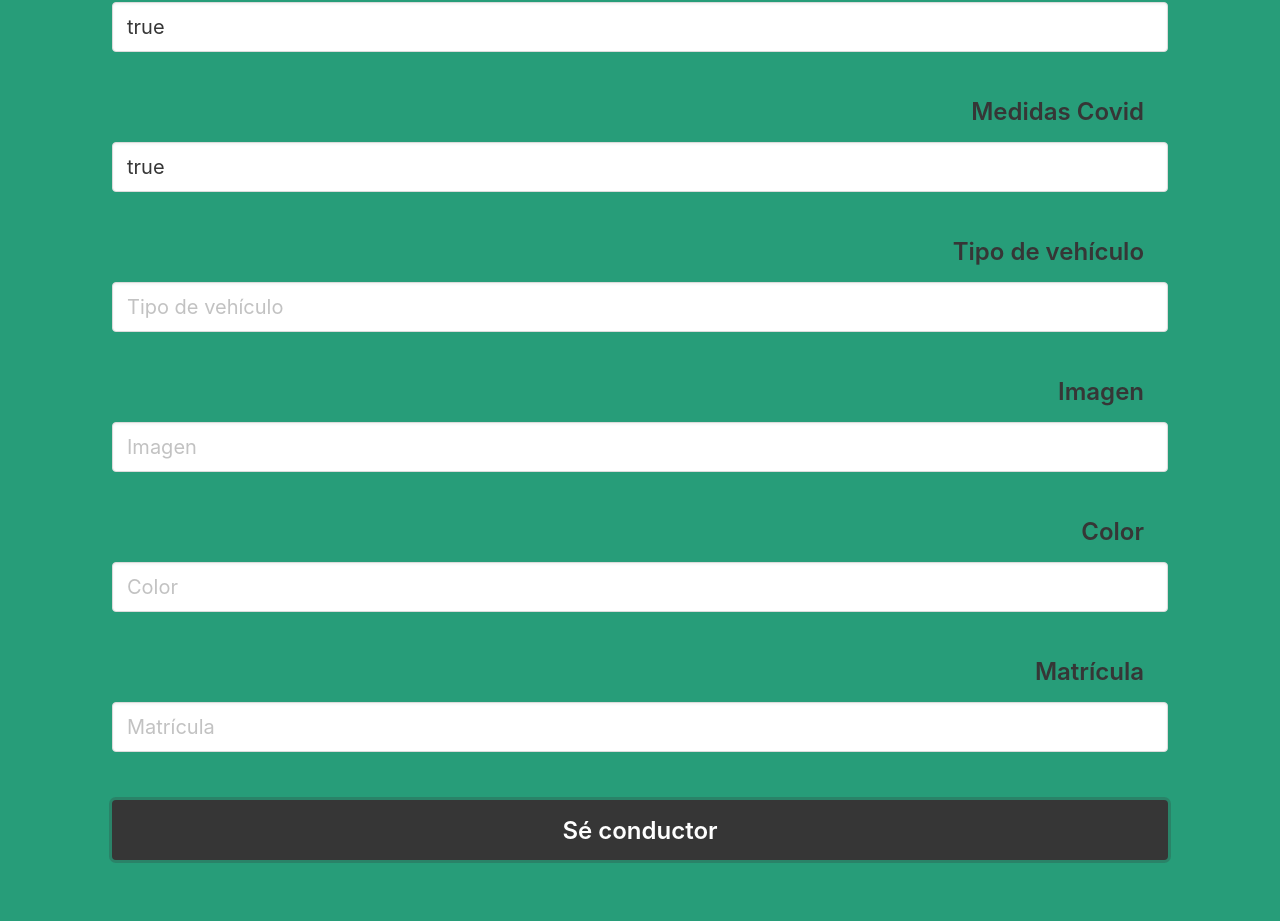
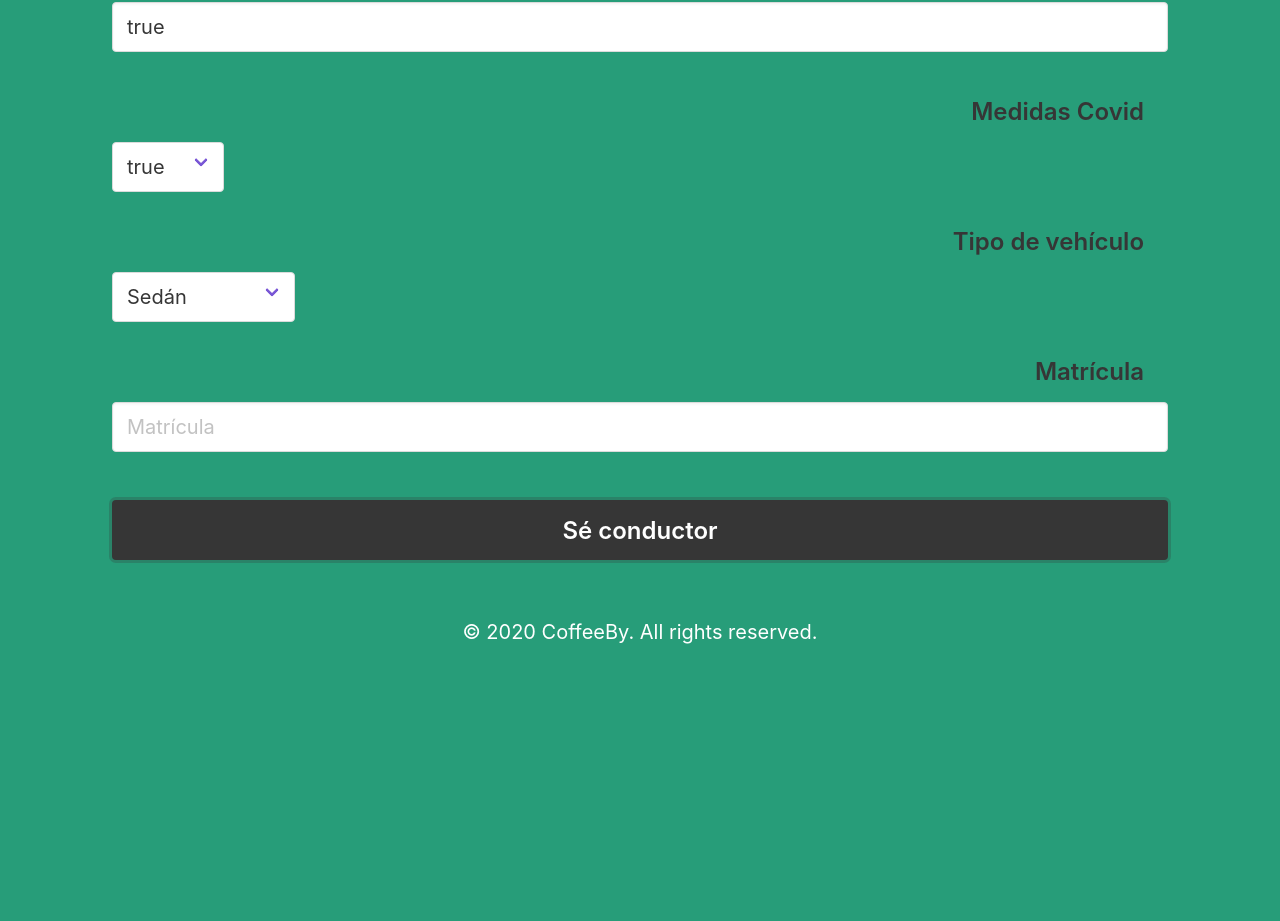
Before and after one commit to dannyjavi/cabify-frontend, a Vue app: page /config in a window 1280 px wide. Shown: the part 1239-2160 px from the top of the page. After the commit the page ends 1932 px from the top, so only its background shows below. Built offline with nearby package versions, Linux system fonts and the light colour scheme.

Commit message:
toast de buefy añadidos, forms mejorados

```diff
--- a/src/components/Forms.vue
+++ b/src/components/Forms.vue
@@ -2,7 +2,7 @@
   <div>
     <div class="columns">
       <div class="column is2">
-        <div class="card bg-green-figma">
+        <div class="bg-green-figma">
           <div class="card-content">
             <div class="content">
               <div class="field">
--- a/src/pages/ConfigPage.vue
+++ b/src/pages/ConfigPage.vue
@@ -169,14 +169,12 @@
         </div>
         <div class="field-body">
           <div class="field mb-5">
-            <p class="control is-expanded">
-              <input
-                v-model="registrationData.covid_measures"
-                class="input is-size-5"
-                type="text"
-                placeholder="Medidas Covid"
-              />
-            </p>
+            <div class="select">
+              <select v-model="registrationData.covid_measures" class="input is-size-5">
+                <option>true</option>
+                <option>false</option>
+              </select>
+            </div>
           </div>
         </div>
       </div>
@@ -187,19 +185,18 @@
         </div>
         <div class="field-body">
           <div class="field mb-5">
-            <p class="control is-expanded">
-              <input
-                v-model="registrationData.type_vehicle"
-                class="input is-size-5"
-                type="text"
-                placeholder="Tipo de vehículo"
-              />
-            </p>
+            <div class="select">
+              <select v-model="registrationData.type_vehicle" class="input is-size-5">
+                <option>Sedán</option>
+                <option>Furgoneta</option>
+                <option>Todoterreno</option>
+              </select>
+            </div>
           </div>
         </div>
       </div>
 
-      <div class="field">
+      <!-- <div class="field">
         <div class="field-label is-normal mb-3">
           <label class="label is-size-4">Imagen</label>
         </div>
@@ -215,9 +212,9 @@
             </p>
           </div>
         </div>
-      </div>
+      </div> -->
 
-      <div class="field">
+      <!-- <div class="field">
         <div class="field-label is-normal mb-3">
           <label class="label is-size-4">Color</label>
         </div>
@@ -233,7 +230,7 @@
             </p>
           </div>
         </div>
-      </div>
+      </div> -->
 
       <div class="field">
         <div class="field-label is-normal mb-3">
@@ -287,7 +284,7 @@ export default {
         capacity: 4,
         adapted_children: true,
         covid_measures: true,
-        type_vehicle: "",
+        type_vehicle: "Sedán",
         image: "",
         color: "",
         enrolment: "",
@@ -296,7 +293,7 @@ export default {
   },
   methods: {
     loadUserData() {
-      if(this.$store.state.user != null) {
+      if (this.$store.state.user != null) {
         this.currentUserId = this.$store.state.user.id;
       }
     },
@@ -324,7 +321,7 @@ export default {
           this.registrationData
         );
         alert("¡Ya eres conductor!, por favor vuelve a hacer login");
-        this.$store.dispatch('logout')
+        this.$store.dispatch("logout");
         this.$router.push("/login");
       } catch (e) {
         alert("Error al realizar la actualización");
--- a/src/pages/LoginPage.vue
+++ b/src/pages/LoginPage.vue
@@ -1,14 +1,17 @@
 <template>
   <div>
     <div class="mt-6 mb-5">
-      <p class="title is-2 has-text-centered has-text-white">
-        Account Login
-      </p>
+      <p class="title is-2 has-text-centered has-text-white">Account Login</p>
     </div>
     <section class="card-content section">
       <div class="field mb-5">
         <p class="control has-icons-left has-icons-right">
-          <input v-model="formLogin.email" class="input is-medium" type="email" placeholder="Email" />
+          <input
+            v-model="formLogin.email"
+            class="input is-medium"
+            type="email"
+            placeholder="Email"
+          />
           <span class="icon is-small is-left">
             <i class="fas fa-envelope"></i>
           </span>
@@ -16,7 +19,12 @@
       </div>
       <div class="field mb-6">
         <p class="control has-icons-left">
-          <input v-model="formLogin.password" class="input is-medium" type="password" placeholder="Password" />
+          <input
+            v-model="formLogin.password"
+            class="input is-medium"
+            type="password"
+            placeholder="Password"
+          />
           <span class="icon is-small is-left">
             <i class="fas fa-lock"></i>
           </span>
@@ -24,7 +32,12 @@
       </div>
       <div class="field">
         <p class="control">
-          <button @click="login" class="button title is-dark is-focused is-large is-fullwidth">Login</button>
+          <button
+            @click="login"
+            class="button title is-dark is-focused is-large is-fullwidth"
+          >
+            Login
+          </button>
         </p>
       </div>
     </section>
@@ -33,9 +46,12 @@
       <div class="field">
         <p class="control has-text-centered mb-6">
           <router-link to="/register">
-            <a class="has-text-primary-light title is-4">Don't have an account yet? Sign up here!</a>
+            <a class="has-text-primary-light title is-4"
+              >Don't have an account yet? Sign up here!</a
+            >
           </router-link>
-        </p> <br>
+        </p>
+        <br />
         <p class="control has-text-centered">
           <a class="has-text-primary-light title is-4">Forgot Password?</a>
         </p>
@@ -63,21 +79,28 @@ export default {
           "http://localhost:3000/auth/login",
           this.formLogin
         );
-
+        this.$buefy.toast.open({
+          message: "Successful login!",
+          type: "is-success",
+        });
         //guardo el token en el localStorage
         window.localStorage.setItem("token", response.data.token);
 
         // guardo la respuesta en el store
-      this.$store.dispatch('login', response.data.token)
+        this.$store.dispatch("login", response.data.token);
 
-      if (this.$store.state.user.profiles[0] === 'admin') {
-        this.$router.push('/dashboard')
+        if (this.$store.state.user.profiles[0] === "admin") {
+          this.$router.push("/dashboard");
         }
-      this.$router.push('/order-page')
+        this.$router.push("/order-page");
       } catch (error) {
-       alert('usuario/password incorrectas');
+        this.$buefy.toast.open({
+          duration: 5000,
+          message: `Incorrect email or password`,
+          position: "is-bottom",
+          type: "is-danger",
+        });
       }
-
 
       //this.$router.push("/search");
     },
--- a/src/pages/RegisterPage.vue
+++ b/src/pages/RegisterPage.vue
@@ -20,6 +20,7 @@
               <i class="fas fa-user"></i>
             </span>
           </p>
+          <p v-if="showError" class="help is-danger is-size-5">This field is required</p>
         </div>
         <div class="field mb-5">
           <p class="control is-expanded has-icons-left">
@@ -33,6 +34,7 @@
               <i class="fas fa-user"></i>
             </span>
           </p>
+          <p v-if="showError" class="help is-danger is-size-5">This field is required</p>
         </div>
       </div>
     </div>
@@ -43,7 +45,7 @@
       </div>
       <div class="field-body">
         <div class="field is-expanded">
-          <div class="field has-addons mb-5">
+          <div class="field has-addons mb-3">
             <p class="control">
               <a class="button is-medium is-static"> +34 </a>
             </p>
@@ -56,6 +58,7 @@
               />
             </p>
           </div>
+          <p v-if="showError" class="help is-danger is-size-5">This field is required</p>
         </div>
         <div class="field mb-6">
           <p class="control is-expanded has-icons-left has-icons-right">
@@ -70,6 +73,7 @@
               <i class="fas fa-envelope"></i>
             </span>
           </p>
+          <p v-if="showError" class="help is-danger is-size-5">This field is required</p>
         </div>
       </div>
     </div>
@@ -90,12 +94,13 @@
               <i class="fas fa-lock"></i>
             </span>
           </p>
+          <p v-if="showError" class="help is-danger is-size-5">This field is required</p>
         </div>
 
         <label class="checkbox is-size-5 title">
           <input v-model="acepted" type="checkbox" />
-          I agree to the <router-link link to="/terms">terms and conditions</router-link>
-
+          I agree to the
+          <router-link link to="/terms">terms and conditions</router-link>
         </label>
         <!-- <div class="modal is-active">
           <div class="modal-card">
@@ -105,9 +110,7 @@
             </header>
           </div>
         </div> -->
-
-</div>
-
+      </div>
     </div>
 
     <div class="field">
@@ -136,7 +139,8 @@ export default {
   name: "RegisterPage",
   data() {
     return {
-      acepted:false,
+      showError: false,
+      acepted: false,
       registrationData: {
         first_name: "",
         last_name: "",
@@ -153,8 +157,13 @@ export default {
         "Enviamos los datos para solicitar el registro de un nuevo usuario"
       );
       if (this.acepted === false) {
-        alert('Acepta los términos y condiciones de uso')
-        return
+        this.$buefy.toast.open({
+          duration: 5000,
+          message: `Accept the terms and conditions of use`,
+          position: "is-top",
+          type: "is-warning",
+        });
+        return;
       }
       try {
         let result = await this.axios.post(
@@ -162,13 +171,17 @@ export default {
           this.registrationData
         );
         console.info(result);
-        alert(
-          "Te has registrado satisfactorizamente. Puedes acceder con tu nueva cuenta desde el formulario de identificación"
-        );
+        this.$buefy.toast.open({
+          duration: 5000,
+          message: `You have registered successfully!`,
+          position: "is-top",
+          type: "is-success",
+        });
         this.$router.push("/login");
       } catch (e) {
         console.log(e, this.registrationData);
         alert("Se ha producido un error al enviar el formulario");
+        this.showError = true
       }
     },
   },
@@ -179,5 +192,4 @@ export default {
 .modal-card-title {
   font-size: 27%;
 }
-
 </style>
```
Also changed, not shown: src/components/Navbar.vue (+71 -46 lines). Lines whose indentation alone changed are shown as unchanged.
